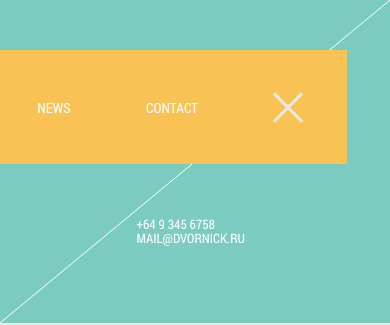
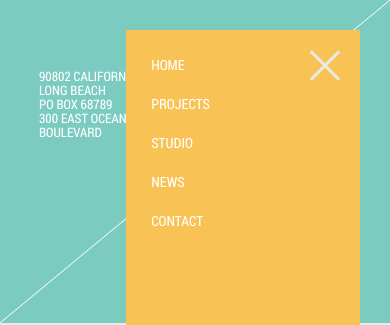
Before and after one commit to dvornicked/DSGN-HomePage, a website: page index.html in a window 390 px wide. Both pictures are taken after a click on the button "Menu button". Shown: the top 325 px of the page. Drawn offline with nearby package versions, Linux system fonts and the light colour scheme; files that its build step writes are made by us from their sources; files whose address does not match are found by name.

Commit message:
Adaptive: menu

```diff
--- a/sass/blocks/menu.scss
+++ b/sass/blocks/menu.scss
@@ -42,6 +42,10 @@
         &:hover {
             color: $black;
         }
+
+        @media (min-width: 1500px) {
+            @include dynamicText(87.5%, 28, 14, 1500px, 3000, 1500);
+        }
     }
 }
 
@@ -53,3 +57,39 @@
         opacity: 1;
     }
 }
+
+@media (min-width: 1500px) {
+    .menu {
+        &__list {
+            min-width: 1100px;
+        }
+    }
+}
+
+@media (max-width: 980px) {
+    .menu {
+        top: 30px;
+        right: 30px;
+    }
+}
+
+@media (max-width: 768px) {
+    .menu {
+        height: 100%;
+        &__hamburger {
+            width: 70px;
+            height: 70px;
+        }
+        &__list_active {
+            display: block;
+            min-width: auto;
+            padding-right: 70px;
+            padding-top: 15px;
+            overflow-y: hidden;
+        }
+        &__link {
+            display: block;
+            padding: 7px 80px 7px 0;
+        }
+    }
+}
```
Also changed, not shown: build/css/style.min.css, 1 other file.
